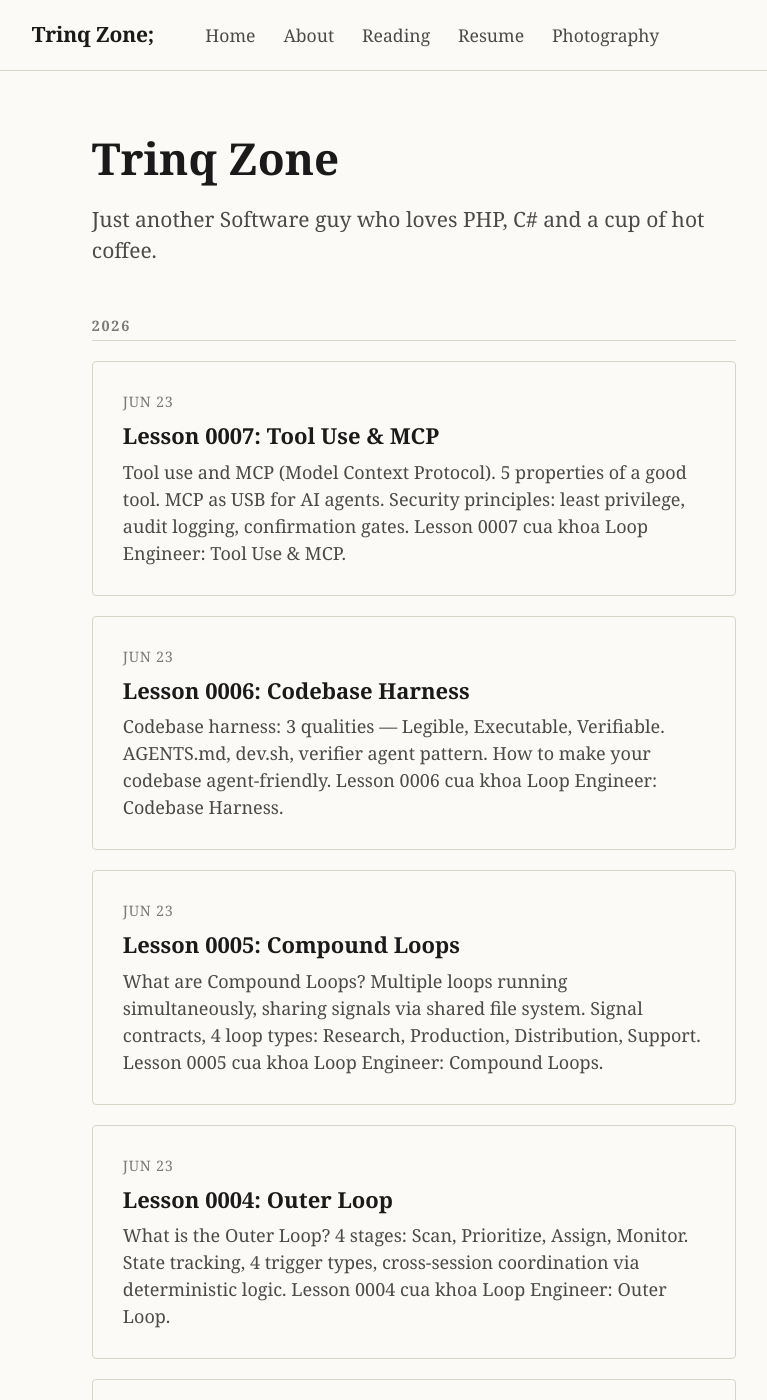
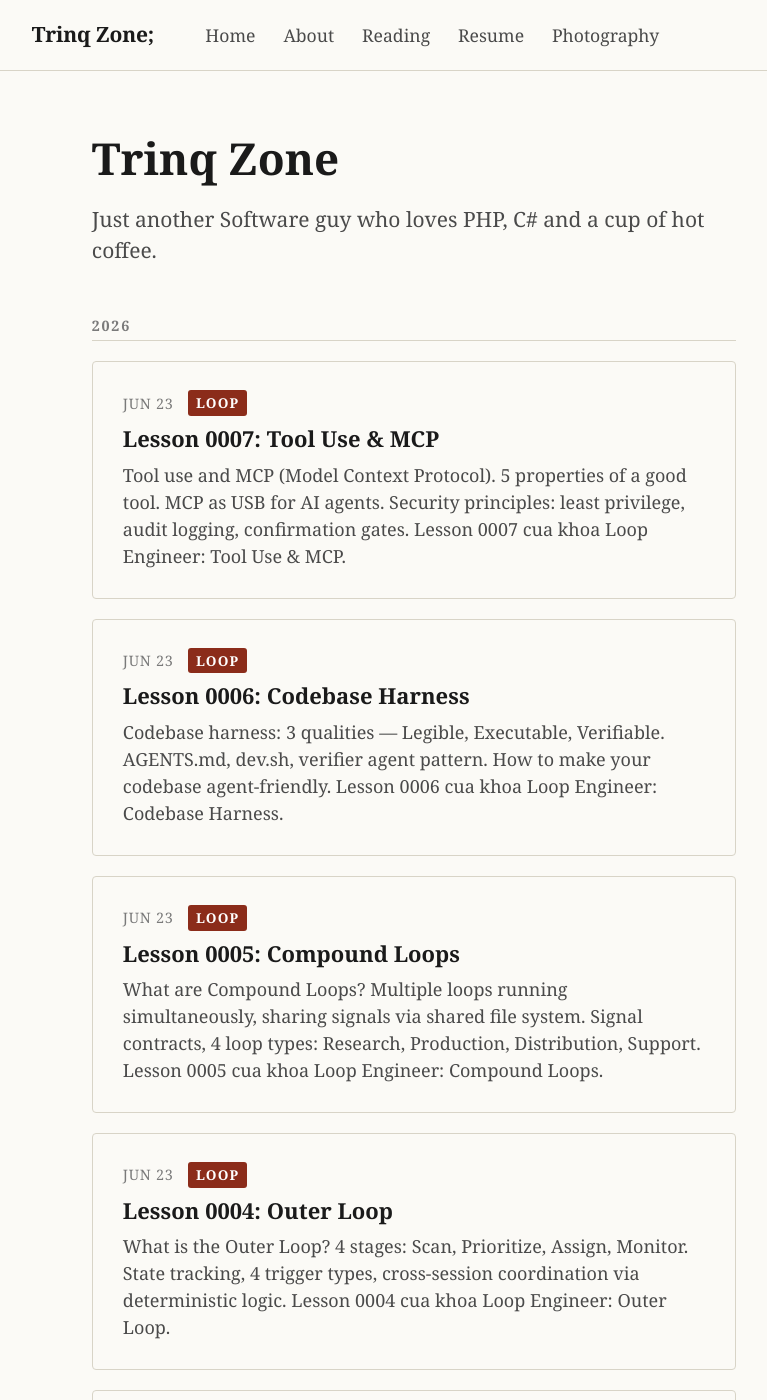
Before and after one commit to trinq/trinq.github.io, a Jekyll site: the page built from index.html, in a window 1280 px wide and 1400 px high. Shown: the whole window, without its empty margins (226-993 px from the left). Built offline with Jekyll 4.4.1, drawn with Linux system fonts in a browser that asks for light colours.

Commit message:
Add loop category label in post cards
Co-authored-by: Cursor <cursoragent@cursor.com>

```diff
--- a/index.html
+++ b/index.html
@@ -42,6 +42,8 @@ title: Home
 			<span class="post-card-date">{{ post.date | date: "%b %d" }}</span>
 			{% if post.category == "reading" %}
 			<span class="post-card-label">reading</span>
+			{% elsif post.category == "loop" %}
+			<span class="post-card-label">loop</span>
 			{% endif %}
 		</div>
 		<div class="post-card-title">{{ post.title }}</div>
```
